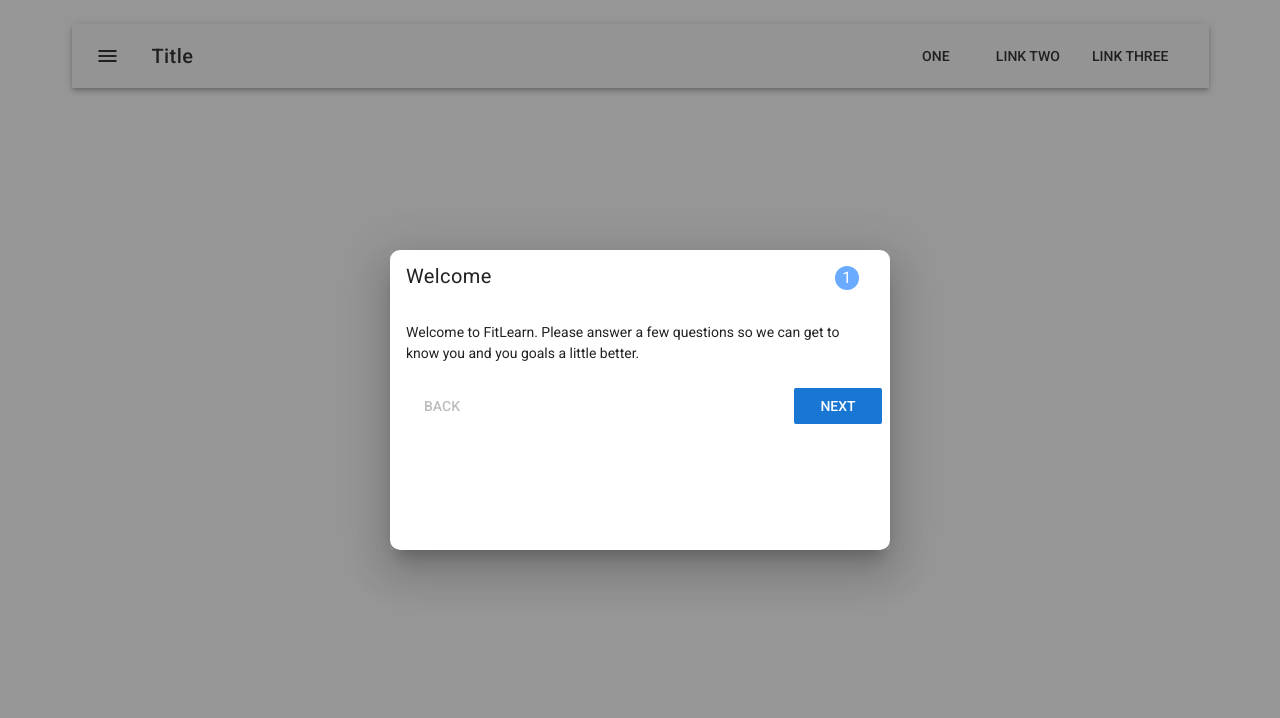
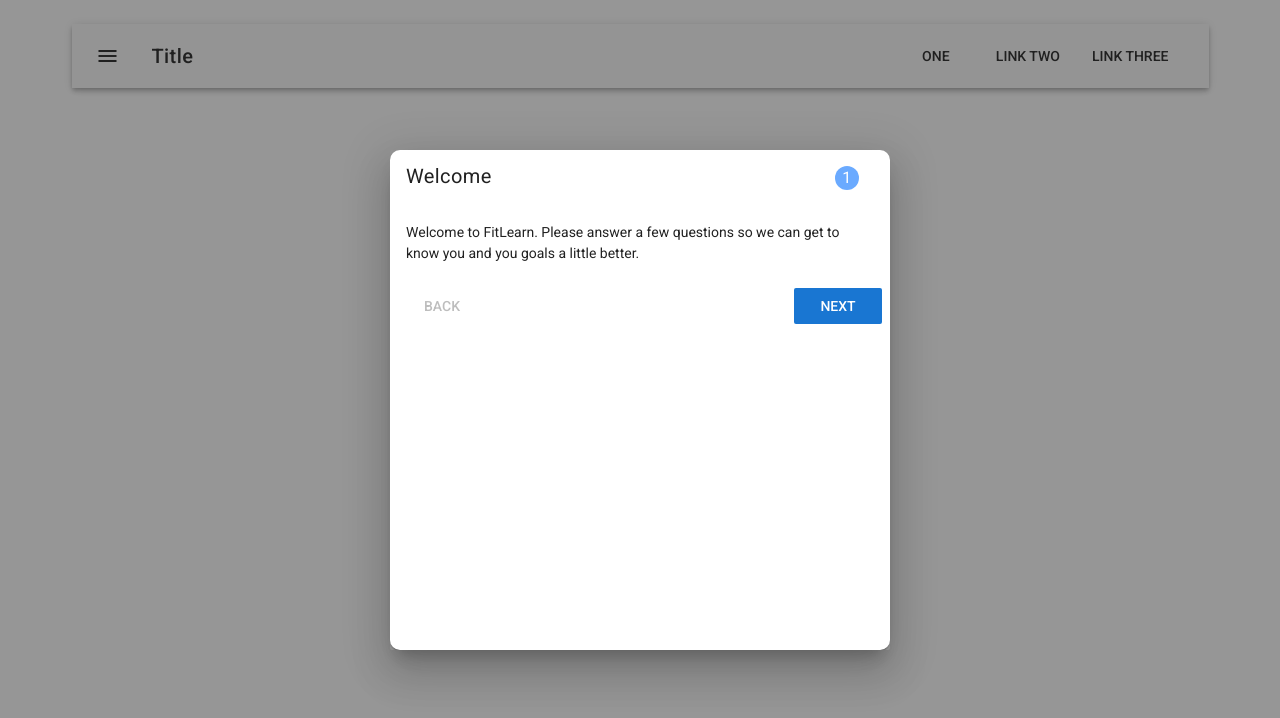
Before and after one commit to bry-an/fit-learn, a Vue app: page /#/ in a window 1280 px wide. Shown: the top 718 px of the page. Built offline with nearby package versions, Linux system fonts and the light colour scheme.

Commit message:
refactor store

```diff
--- a/src/store.ts
+++ /dev/null
@@ -1,10 +0,0 @@
-import Vue from "vue"
-import Vuex from "vuex"
-
-Vue.use(Vuex)
-
-export default new Vuex.Store({
-  state: {},
-  mutations: {},
-  actions: {},
-})
--- /dev/null
+++ b/src/store/index.ts
@@ -0,0 +1,15 @@
+import Vue from "vue"
+import Vuex from "vuex"
+import state from "./state"
+import getters from "./getters"
+import actions from "./actions"
+import mutations from "./mutations"
+
+Vue.use(Vuex)
+
+export default new Vuex.Store({
+  state,
+  getters,
+  mutations,
+  actions
+})
--- a/src/views/Welcome.vue
+++ b/src/views/Welcome.vue
@@ -1,6 +1,6 @@
 <template>
   <v-dialog v-model="dialog" width="500" persistent class="transparent">
-    <v-card class="rounded-card" max-width="500" min-height="300">
+    <v-card class="rounded-card" max-width="500" height="500">
       <v-layout column grow>
         <v-card-title class="title font-weight-regular">
           <v-layout row>
```
Also changed, not shown: src/store/actions.ts (added), src/store/getters.ts (added), src/store/mutations.ts (added), src/store/state.ts (added).
